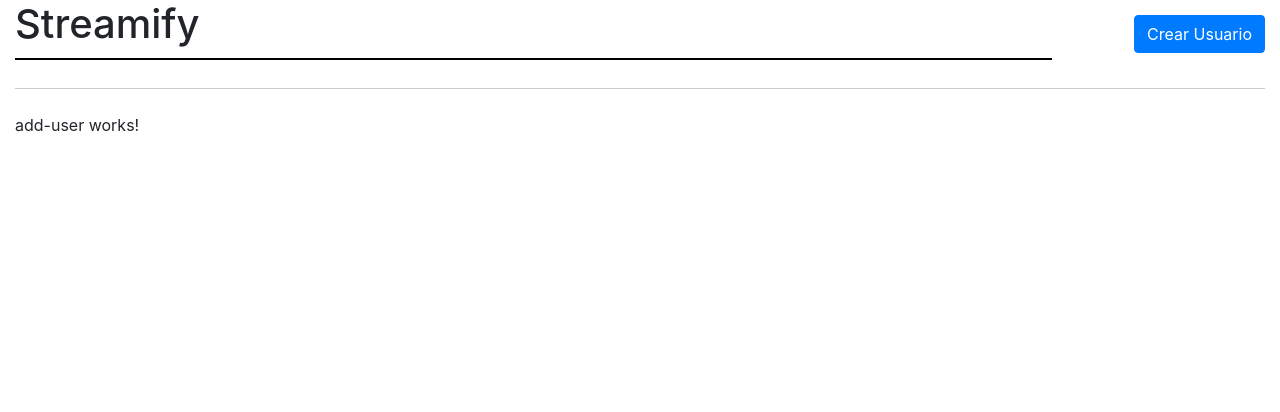
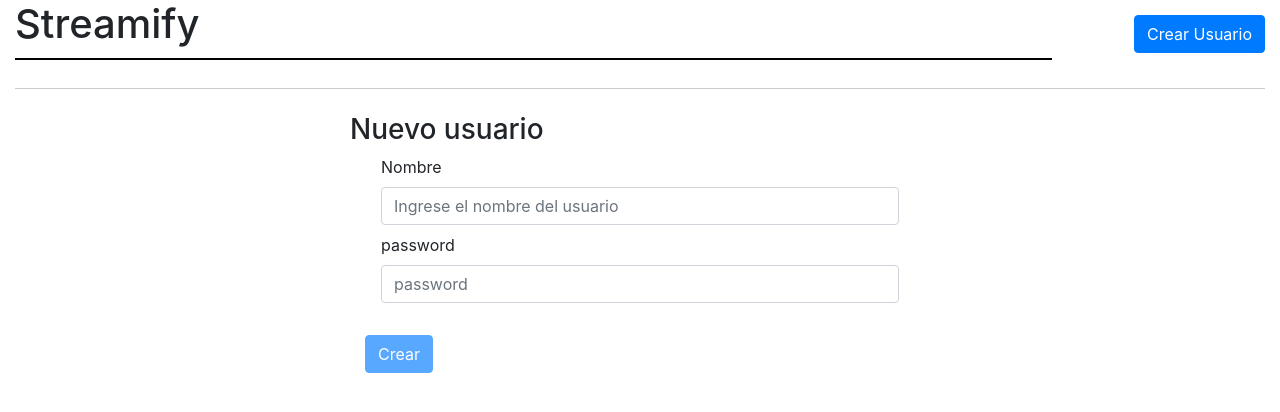
Before and after one commit to cristhiannastar10/pelis, an Angular app: page /agregar-usuario in a window 1280 px wide. Shown: the top 412 px of the page. Built offline with nearby package versions, Linux system fonts and the light colour scheme.

Commit message:
creacion de usuario

```diff
--- a/src/app/users/add-user/add-user.component.html
+++ b/src/app/users/add-user/add-user.component.html
@@ -1 +1,46 @@
-<p>add-user works!</p>
+<div class="container-fluid">
+    <div class="col-lg-6 offset-3">
+      <header>
+        <h3>Nuevo usuario</h3>
+      </header>
+      <section class="container">
+        <form [formGroup]="userForm" (ngSubmit)="!userForm.invalid && crearUsuario()">
+          <div class="row">
+            <div class="col col-12">
+
+              <div class="form-group mx-sm-3 mb-2">
+                <label for="nombre">Nombre</label>
+                <input id="nombre" class="form-control" formControlName="nombre" maxlength="" autocomplete="off"
+                  placeholder="Ingrese el nombre del usuario" />
+                <div class="alert alert-danger alert-dismissible fade show" *ngIf="
+                userForm.get('nombre')!.hasError('required') &&
+                userForm.get('nombre')!.touched">
+                  Campo requerido
+                </div>
+                <div class="alert alert-danger alert-dismissible fade show"
+                  *ngIf="userForm.get('nombre')!.hasError('minlength')">
+                  El contenido es muy corto.
+                </div>
+              </div>
+              <div class="form-group mx-sm-3 mb-2">
+                <label for="password">password</label>
+                <input id="password" class="form-control" placeholder="password" maxlength="30"
+                  formControlName="password" />
+                <div class="alert alert-danger alert-dismissible fade show" *ngIf="
+                userForm.get('password')!.hasError('required') &&
+                userForm.get('password')!.touched">
+                  Campo requerido
+                </div>
+                <div class="alert alert-danger alert-dismissible fade show"
+                  *ngIf="userForm.get('password')!.hasError('minlength')">
+                  El contenido es muy corto.
+                </div>
+              </div>
+            </div>
+          </div>
+          <br />
+          <button type="submit" class="btn btn-primary" [disabled]="!userForm.valid">Crear</button>&nbsp;
+         </form>
+      </section>
+    </div>
+  </div>
--- a/src/app/users/add-user/add-user.component.ts
+++ b/src/app/users/add-user/add-user.component.ts
@@ -1,12 +1,39 @@
-import { Component } from '@angular/core';
+import { CommonModule } from '@angular/common';
+import { Component, OnInit } from '@angular/core';
+import { FormBuilder, FormGroup, ReactiveFormsModule, Validators } from '@angular/forms';
+import { User } from '../user'; // Asegúrate de que la ruta y el nombre del modelo sean correctos
+import { UserService } from '../user.service';
 
 @Component({
   selector: 'app-add-user',
   standalone: true,
-  imports: [],
+  imports: [ReactiveFormsModule, CommonModule],
   templateUrl: './add-user.component.html',
-  styleUrl: './add-user.component.css'
+  styleUrls: ['./add-user.component.css']  // Usa styleUrls en lugar de styleUrl
 })
-export class AddUserComponent {
+export class AddUserComponent implements OnInit {
+  userForm!: FormGroup;
 
+  constructor(private formBuilder: FormBuilder, private userService: UserService) {}
+
+  ngOnInit(): void {
+    this.userForm = this.formBuilder.group({
+      nombre: ['', [Validators.required]],
+      password: ['', [Validators.required]],
+    });
+  }
+
+  crearUsuario(): void {
+    const usuario: User = this.userForm.value;  // Obtiene el valor del formulario y asegura que el tipo es 'User'
+
+    this.userService.crearUsuario(usuario).subscribe(
+      (usuarioCreado: User) => {  // Especifica el tipo de usuarioCreado
+        alert('Usuario creado con éxito');
+        this.userForm.reset();
+      },
+      (error: any) => {  // Especifica el tipo de error
+        console.error('Error al crear usuario', error);
+      }
+    );
+  }
 }
--- a/src/app/users/user.service.ts
+++ b/src/app/users/user.service.ts
@@ -1,5 +1,5 @@
+import { Injectable } from '@angular/core';
 import { HttpClient } from '@angular/common/http';
-import { Injectable } from '@angular/core';
 import { Observable } from 'rxjs';
 import { User } from './user';
 
@@ -7,12 +7,11 @@ import { User } from './user';
   providedIn: 'root'
 })
 export class UserService {
+  private apiUrl = 'http://api.tuapi.com/users';  // Asegúrate de cambiar la URL a la correcta
 
-  constructor(private http:HttpClient) {}
+  constructor(private http: HttpClient) {}
 
-  obtenerInfo():Observable<User[]>{
-    return this.http.get<User[]>('http://127.0.0.1:8000/myApp/listar_vehiculos'); //CAMBIAR ENLACE
+  crearUsuario(user: User): Observable<User> {
+    return this.http.post<User>(this.apiUrl, user);
   }
-
-
 }
```
Also changed, not shown: src/app/users/user.ts (+7 -16 lines).
